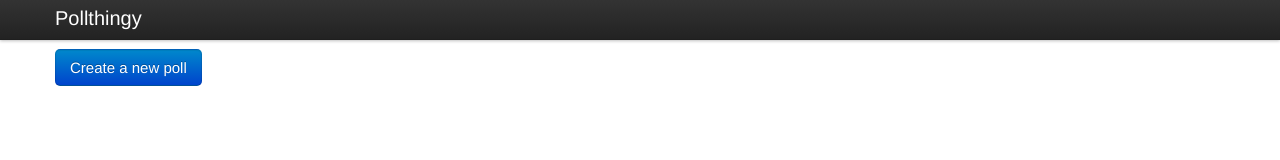
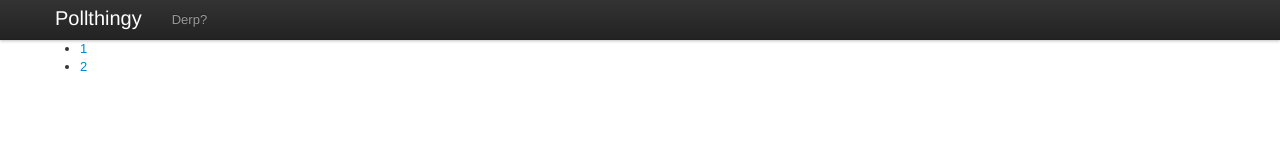
Before and after one commit to krawaller/2DV407, a plain HTML site: page index.html in a window 1280 px wide. Drawn offline with nearby package versions, Linux system fonts and the light colour scheme.

Commit message:
add and list polls

```diff
--- a/index.html
+++ b/index.html
@@ -14,38 +14,16 @@
                         Pollthingy
                     </a>
                     <ul class="nav">
+                        <li><a href="#">Derp?</a></li>
                     </ul>
                 </div>
             </div>
         </div>
         <div class="container">
             <div id="content">
+                <ul class="polls"></ul>
             </div>
         </div>
-
-        <!-- TEMPLATES -->
-        <script type="text/template" id="polls_template">
-            <ul class="unstyled"></ul>
-            <input type="button" class="btn-large btn-primary" value="Create a new poll" />
-            <ul class="polls"></div>
-        </script>
-
-        <script type="text/template" id="new_poll_template">
-            <h2>Create a new poll</h2>
-            <p>ullam vel dui tincidunt mi auctor malesuada. Aenean fringilla viverra dapibus. Proin eget lacinia libero. Quisque sodales convallis eleifend. Suspendisse potenti. Nullam mattis, orci a euismod condimentum, sem diam lacinia tellus, ac dignissim mauris odio vel massa. Nulla facilisi. Maecenas condimentum convallis viverra. Donec varius elementum nulla, vel sollicitudin libero dapibus in. Proin venenatis cursus orci, at sagittis lacus tempus et. Fusce commodo, erat quis condimentum vulputate, purus nunc commodo metus, non aliquam odio erat vel est. Integer pulvinar elementum consectetur. </p>
-            <input type="input" placeholder="Question" />
-            <ul id="answers" class="answers unstyled">
-                <li><input type="input" placeholder="Answer 1" /></li>
-            </ul>
-            <label class="checkbox">Make private?<input type="checkbox"></label>
-            <input type="button" class="add-answer btn-info" value="Add answer" />
-            <input type="button" class="btn-primary" value="Create poll" />
-        </script>
-
-        <script type="text/template" id="answer_template">
-            <li><input type="input" placeholder="Answer 2" /></li>
-        </script>
-
         <script type="text/javascript" src="http://ajax.googleapis.com/ajax/libs/jquery/1.7.1/jquery.min.js"></script>
         <script type="text/javascript" src="js/underscore.js"></script>
         <script type="text/javascript" src="js/backbone.js"></script>
--- a/js/poll.js
+++ b/js/poll.js
@@ -1,44 +1,92 @@
-var MainView = Backbone.View.extend({
-    el: $('#content'),
-
-    initialize : function() {
-        this.render();
+var Poll = Backbone.Model.extend({
+    defaults : {
+        "id": null,
+        "question": "",
+        "answers": {},
+        "status": false,
+        "private": false,
+        "date": 1970-01-01
     },
 
-    render: function(){
-        var template = _.template( $("#polls_template").html(), {} );
-        $(this.el).html( template );
-    },
-
-    events: {
-        "click input[type=button]": "newPoll"
-    },
-
-    newPoll: function ( event ) {
-        new CreatePollView();
+    url : function() {
+        // Important! It's got to know where to send its REST calls.
+        // In this case, POST to '/donuts' and PUT to '/donuts/:id'
+        return this.id ? '/polls/' + this.id : '/polls';
     }
 });
 
-var CreatePollView = Backbone.View.extend({
-    el: $('#content'),
-
-    initialize : function() {
-        this.render();
-    },
-
-    render: function(){
-        $(this.el).empty();
-        var template = _.template( $("#new_poll_template").html(), {} );
-        $(this.el).html( template );
-    },
-
-    events: {
-        "click .add-answer": "addAnswer"
-    },
-
-    addAnswer: function ( event ) {
-        console.log("addAnswer");
+var PollView = Backbone.View.extend({
+    render : function() {
+        this.el.innerHTML = "<a href='#poll/" + this.model.get('id') + "'>" + this.model.get('id') + "</a>";
+        return this;
     }
 });
 
-var mainView = new MainView();
+var PollCollectionView = Backbone.View.extend({
+    initialize : function() {
+        var that = this;
+        this._pollViews = [];
+
+        this.collection.each(function( poll ) {
+            that._pollViews.push(new UpdatingPollView({
+                model : poll,
+                tagName : 'li'
+            }));
+        });
+    },
+
+    render : function() {
+        var that = this;
+        $(this.el).empty();
+
+        _(this._pollViews).each(function( pollView ) {
+            $(that.el).append(pollView.render().el);
+        });
+    }
+});
+
+var UpdatingPollView = PollView.extend({
+    initialize : function( options ) {
+        this.render = _.bind(this.render, this);
+
+        this.model.bind('change:question', this.render);
+    }
+});
+
+var PollRouter = Backbone.Router.extend({
+    routes : {
+        "poll/:id" : "poll"
+    },
+
+    poll : function( id ) {
+        console.log(polls.get(id).get('question'));
+    }
+});
+
+var Polls = Backbone.Collection.extend({
+    model: Poll,
+    url: "/polls"
+});
+
+var polls = new Polls([
+    { "id": 1, "question": "Wich came first the chicken or the egg?", "answers": {}, "status": true, "private": false, "date": 2012-02-10 },
+    { "id": 2, "question": "Was the shovel a groundbreaking invention?", "answers": {}, "status": true, "private": false, "date": 2012-02-10 }
+]);
+
+var pollCollectionView = new PollCollectionView({
+    collection: polls,
+    el: $('ul.polls')[0]
+});
+
+pollCollectionView.render();
+
+var updatingPollView = new UpdatingPollView({
+    model: polls
+});
+
+var renderedPoll = updatingPollView.render().el;
+
+var pollRouter = new PollRouter({
+    collection: polls
+});
+Backbone.history.start();
```
